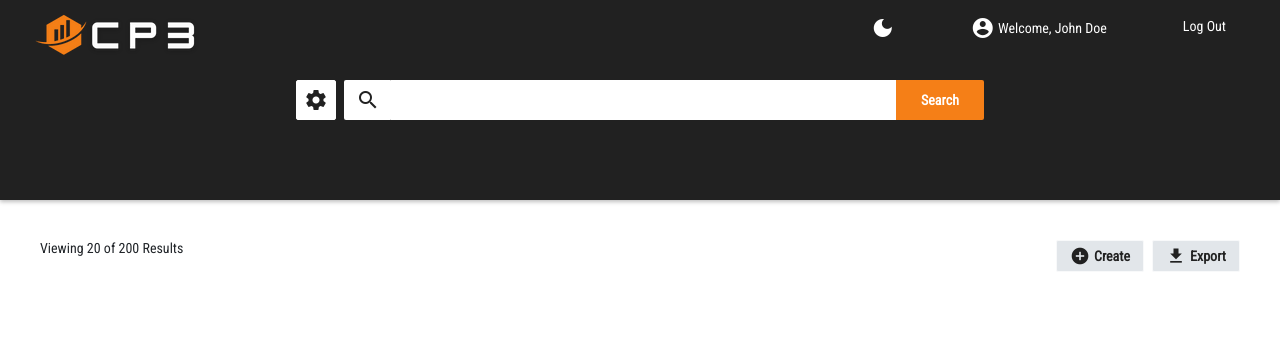
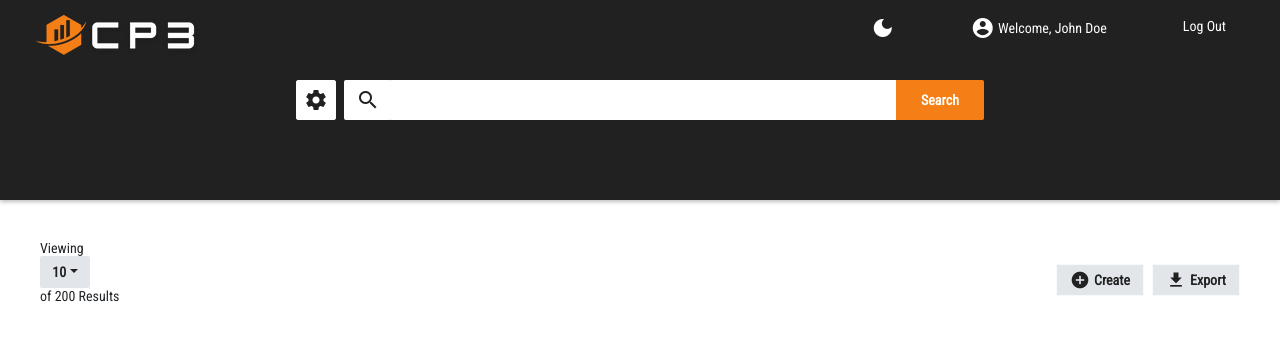
Before and after one commit to radik909/cp3-bootstrap, a React (Create React App) app: page / in a window 1280 px wide. Shown: the top 340 px of the page. Built offline with nearby package versions, Linux system fonts and the light colour scheme.

Commit message:
Bootstrap dropdown

```diff
--- a/package.json
+++ b/package.json
@@ -4,6 +4,7 @@
   "private": true,
   "dependencies": {
     "react": "^18.1.0",
+    "react-bootstrap": "^2.3.1",
     "react-dom": "^18.1.0",
     "react-scripts": "5.0.1"
   },
--- a/src/App.js
+++ b/src/App.js
@@ -1,3 +1,5 @@
+import { DropdownButton, Dropdown } from "react-bootstrap";
+
 export default function App() {
   return (
     <div>
@@ -59,7 +61,20 @@ export default function App() {
       </header>
       <main className="main">
         <div className="toolbar">
-          <p className="heading">Viewing 20 of 200 Results</p>
+          <p className="heading">
+            Viewing
+            <DropdownButton
+              variant="warning"
+              size="sm"
+              title="10"
+              className="dropdown-views-count"
+            >
+              <Dropdown.Item>10</Dropdown.Item>
+              <Dropdown.Item>25</Dropdown.Item>
+              <Dropdown.Item>50</Dropdown.Item>
+            </DropdownButton>
+            of 200 Results
+          </p>
           <div>
             <button className="btn btn-light" type="button">
               <span className="center-flex">
--- a/src/index.css
+++ b/src/index.css
@@ -106,6 +106,7 @@ input[type="text"]:focus {
   font-size: 14px;
   font-weight: 500;
   line-height: 16px;
+  white-space: nowrap;
 }
 .center-flex {
   display: flex;
@@ -123,3 +124,18 @@ input[type="text"]:focus {
 .btn-icon {
   font-size: 20px;
 }
+.dropdown-views-count > .btn {
+  min-width: 50px !important;
+  width: 50px !important;
+  background-color: #e2e6ea;
+  color: #212121;
+  border: none;
+}
+.dropdown-views-count > .dropdown-menu {
+  min-width: 50px !important;
+  width: 50px !important;
+}
+.dropdown-views-count > .dropdown-menu > .dropdown-item {
+  padding-top: 5px;
+  padding-left: 15px;
+}
```
Also changed, not shown: 1 other file (tests, documents, lock files or other folders).
